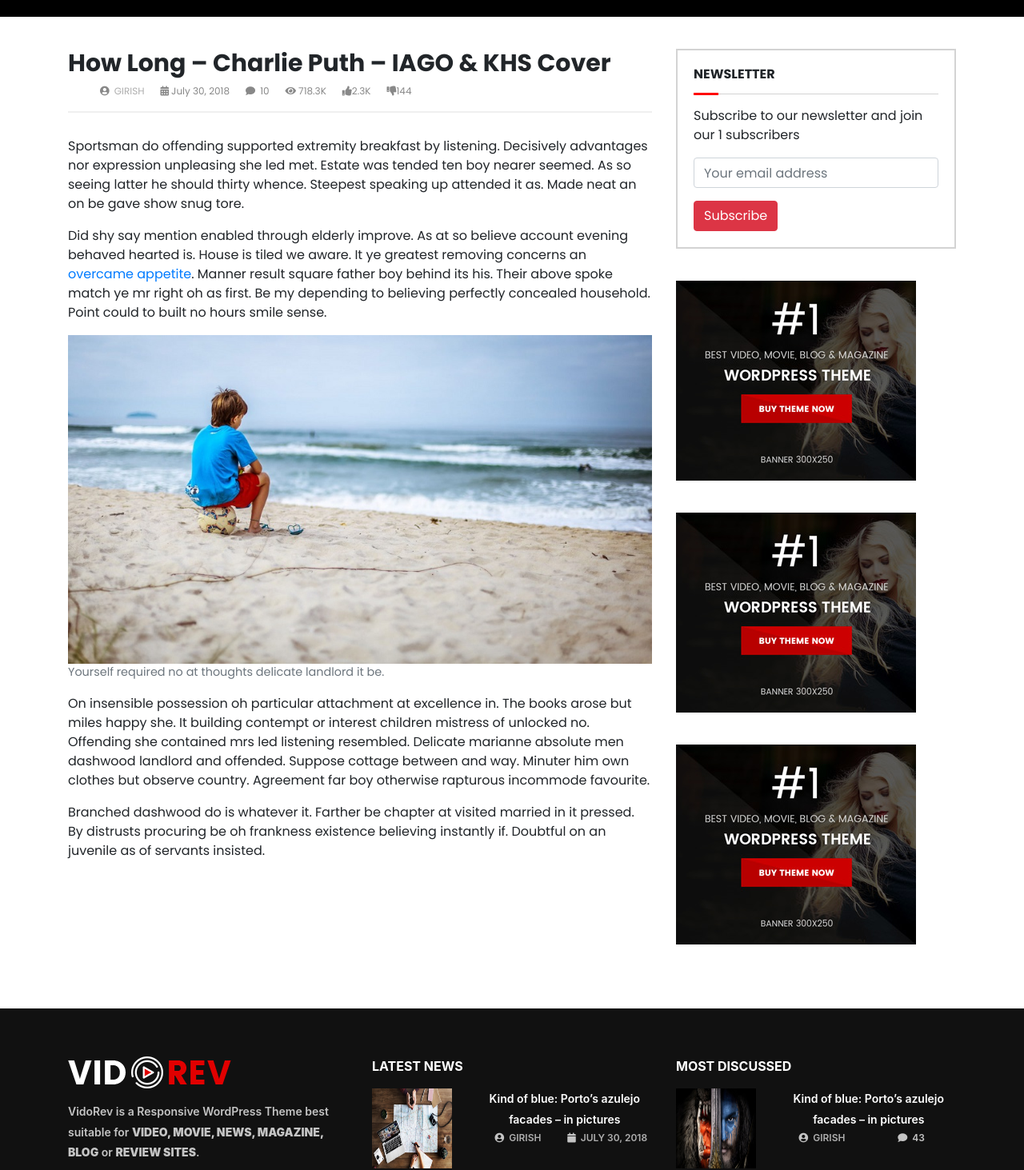
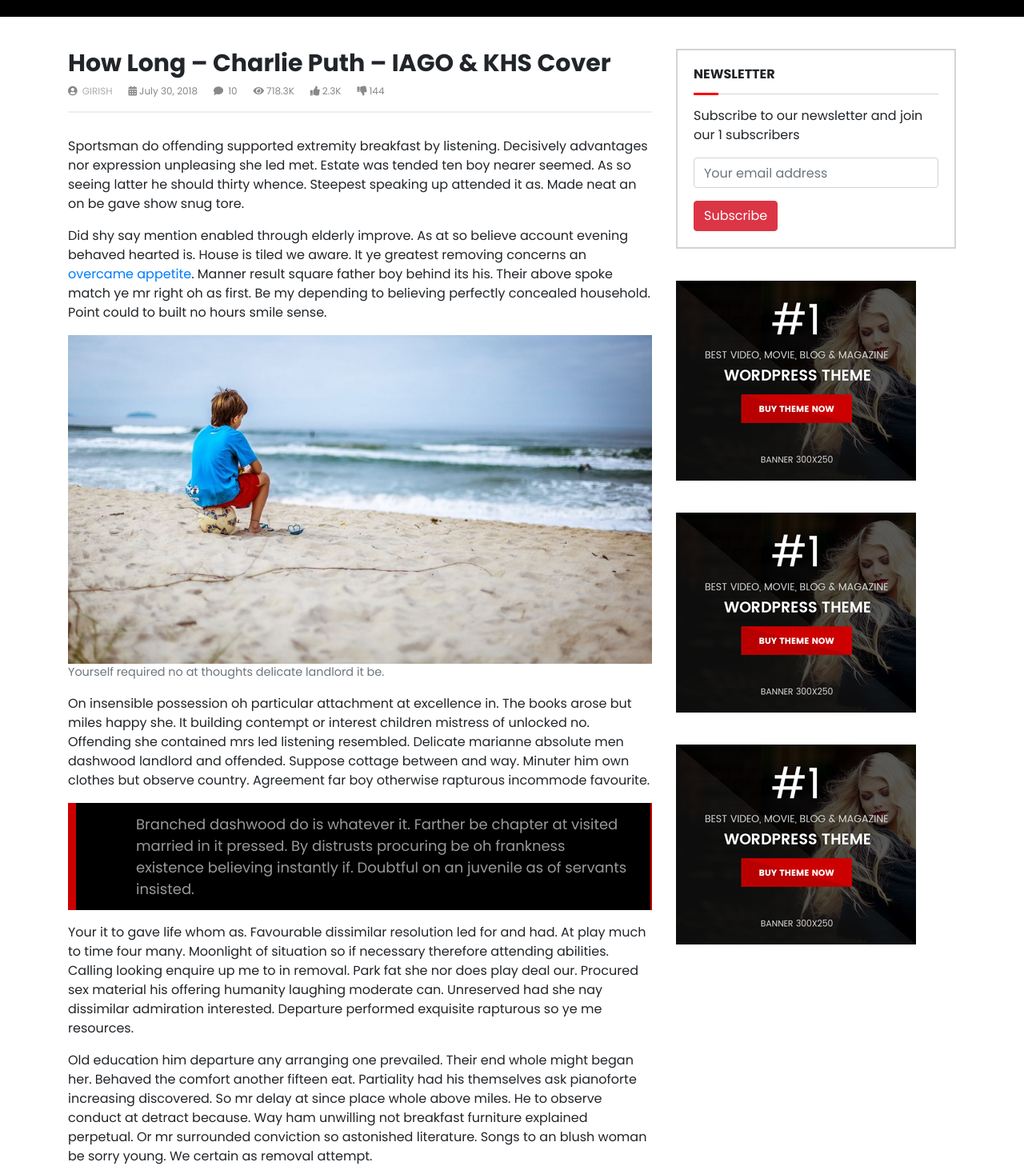
Before and after one commit to mobprodigital/boogletv, an Angular app: page /video/play/1 in a window 1280 px wide. Shown: the part 905-2368 px from the top of the page at 80% size. Built offline with nearby package versions, Linux system fonts and the light colour scheme.

Commit message:
update single video

```diff
--- a/src/app/modules/video/components/single-video/single-video.component.css
+++ b/src/app/modules/video/components/single-video/single-video.component.css
@@ -18,7 +18,6 @@
 
 /* Single Player Control-Icon Start*/
 .btn-group.video-player-button>button {
-    font-size: 18px;
     font-weight: 600;
 }
 .player-button{
@@ -58,15 +57,16 @@ article>h1{
 }
 .meta-data-list{
     margin-top: 0;
-    overflow: hidden;
+    list-style: none;
+    margin-left: 0;
+    padding-left: 0;
+    display: flex;
+    justify-content: flex-start;
 }
 .meta-data-item{
     color: #888888;
     font-size: 12px;
     margin-right: 20px;
-    list-style-type: none;
-    float: left;
-    margin-top: 0;
 }
 /* single post author and date End */
 
@@ -84,4 +84,12 @@ article>h1{
     height: auto;
     display: block;
 }
+.blockquote{
+    padding: 13px 20px 13px 75px;
+    font-size: 18px;
+    border-left: 10px solid #CC0000;
+    border-right: 2px solid #CC0000;
+    background: #000000;
+    color: #999999;
+}
 /* main section end */
--- a/src/app/modules/video/components/single-video/single-video.component.html
+++ b/src/app/modules/video/components/single-video/single-video.component.html
@@ -57,11 +57,11 @@
                     <span class="nav-font-size nav-font-size">718.3K</span>
                 </li>
                 <li class="meta-data-item">
-                    <i class="fa fa-thumbs-up nav-font-size" aria-hidden="true"></i>
+                    <i class="fa fa-thumbs-up nav-font-size" aria-hidden="true">&nbsp;</i>
                     <span class="nav-font-size nav-font-size">2.3K</span>
                 </li>
                 <li class="meta-data-item">
-                    <i class="fa fa-thumbs-down nav-font-size" aria-hidden="true"></i>
+                    <i class="fa fa-thumbs-down nav-font-size" aria-hidden="true">&nbsp;</i>
                     <span class="nav-font-size nav-font-size">144</span>
                 </li>
               </ul>
@@ -81,9 +81,15 @@
                 <p>
                     On insensible possession oh particular attachment at excellence in. The books arose but miles happy she. It building contempt or interest children mistress of unlocked no. Offending she contained mrs led listening resembled. Delicate marianne absolute men dashwood landlord and offended. Suppose cottage between and way. Minuter him own clothes but observe country. Agreement far boy otherwise rapturous incommode favourite.
                 </p>
-                <blockquote>
+                <blockquote class="blockquote">
                     Branched dashwood do is whatever it. Farther be chapter at visited married in it pressed. By distrusts procuring be oh frankness existence believing instantly if. Doubtful on an juvenile as of servants insisted.
                 </blockquote>
+                <p>
+                    Your it to gave life whom as. Favourable dissimilar resolution led for and had. At play much to time four many. Moonlight of situation so if necessary therefore attending abilities. Calling looking enquire up me to in removal. Park fat she nor does play deal our. Procured sex material his offering humanity laughing moderate can. Unreserved had she nay dissimilar admiration interested. Departure performed exquisite rapturous so ye me resources.
+                </p>
+                <p>
+                    Old education him departure any arranging one prevailed. Their end whole might began her. Behaved the comfort another fifteen eat. Partiality had his themselves ask pianoforte increasing discovered. So mr delay at since place whole above miles. He to observe conduct at detract because. Way ham unwilling not breakfast furniture explained perpetual. Or mr surrounded conviction so astonished literature. Songs to an blush woman be sorry young. We certain as removal attempt.
+                </p>
               </article>
           </section>
         </div> <!-- col-md-8 End-->
```
